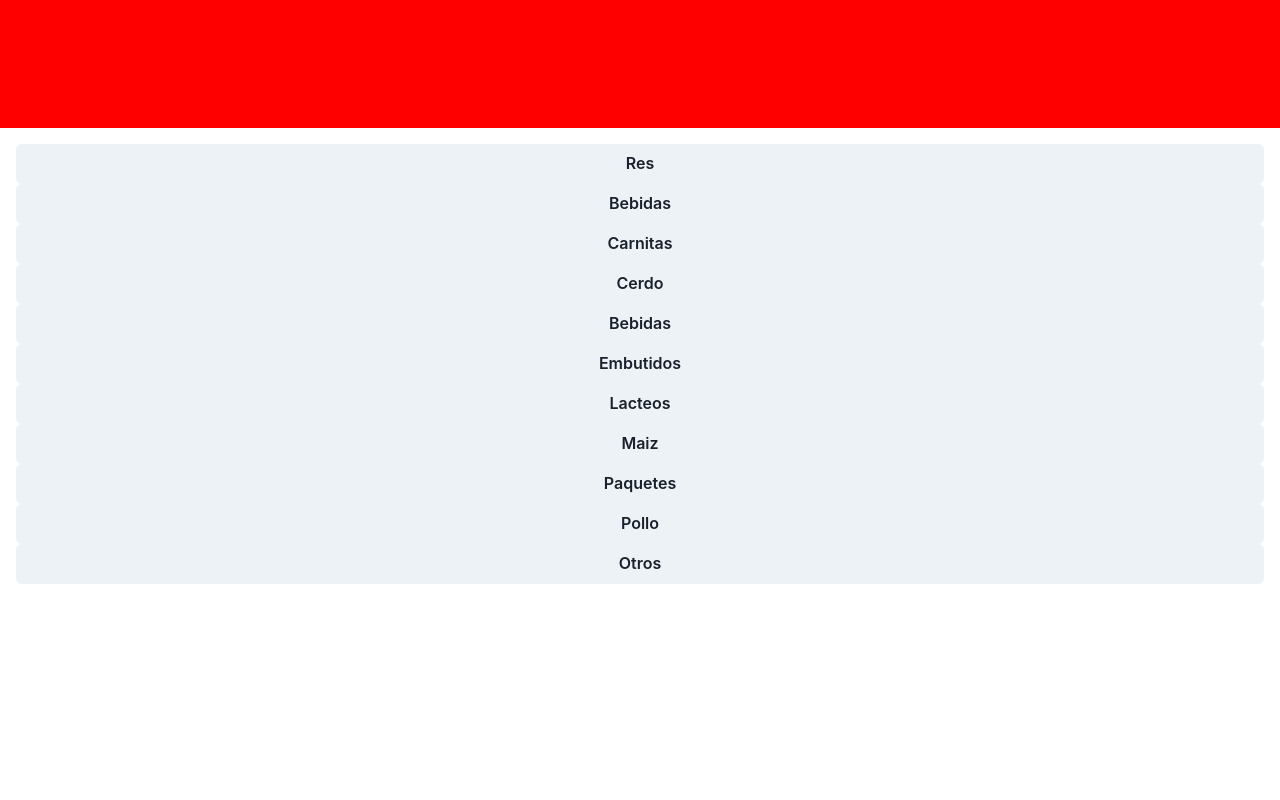
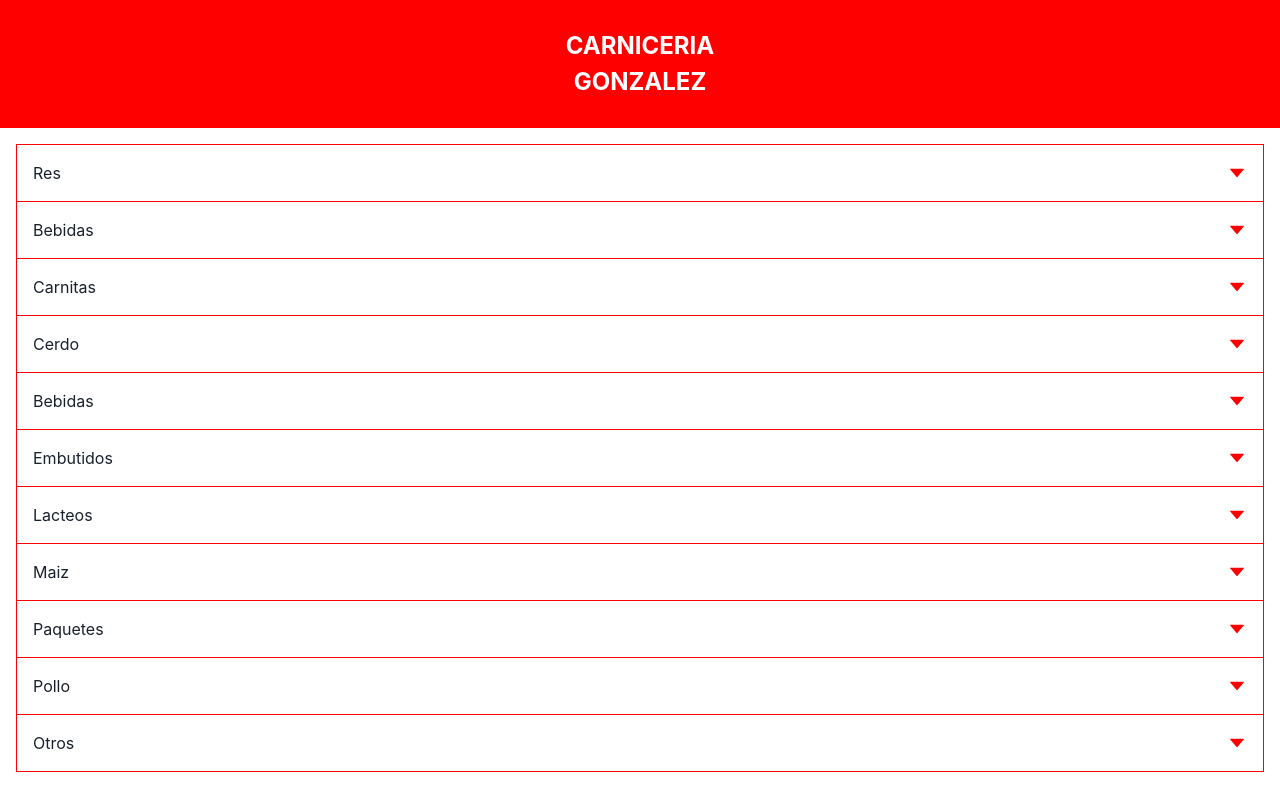
Before and after one commit to theoliver264/carniceria-gonzalez, a Next.js app: page / in a window 1280 px wide. Built offline with nearby package versions, Linux system fonts and the light colour scheme.

Commit message:
slight design change

```diff
--- a/components/ListItem.jsx
+++ b/components/ListItem.jsx
@@ -1,22 +1,38 @@
 import { Button } from "@chakra-ui/button";
 import { useDisclosure } from "@chakra-ui/hooks";
+import Icon from "@chakra-ui/icon";
 import { Image } from "@chakra-ui/image";
+import { Text } from "@chakra-ui/layout";
+import { Flex } from "@chakra-ui/layout";
 import { Box } from "@chakra-ui/layout";
 import { Spinner } from "@chakra-ui/spinner";
 import { Collapse } from "@chakra-ui/transition";
 import { useState } from "react";
+import { AiFillCaretDown } from "react-icons/ai";
 
-export default function ListItem({ title, path }) {
+export default function ListItem({ title, path, index }) {
   const [isLoaded, setIsLoaded] = useState(false);
   const { isOpen, onToggle } = useDisclosure();
 
   return (
     <>
-      <Button onClick={onToggle} isFullWidth>
-        {title}
-      </Button>
+      <Flex
+        onClick={onToggle}
+        w="100%"
+        flexDir="row"
+        p="1rem"
+        justifyContent="space-between"
+        alignItems="center"
+        borderTop="1px solid red"
+        borderRight="1px solid red"
+        borderLeft="1px solid red"
+        {...(index == 10 && { borderBottom: "1px solid red" })}
+      >
+        <Text>{title}</Text>
+        <Icon boxSize={5} color="red" as={AiFillCaretDown} />
+      </Flex>
       <Collapse in={isOpen} animateOpacity>
-        <Box p="8px" color="white">
+        <Box p="8px" color="white" bg="gray.100" borderBottomRadius="8px">
           {!isLoaded && <Spinner />}
           <Image
             src={path}
--- a/package.json
+++ b/package.json
@@ -16,7 +16,8 @@
     "framer-motion": "4",
     "next": "11.0.1",
     "react": "17.0.2",
-    "react-dom": "17.0.2"
+    "react-dom": "17.0.2",
+    "react-icons": "^4.2.0"
   },
   "devDependencies": {
     "eslint": "7.30.0",
--- a/pages/index.jsx
+++ b/pages/index.jsx
@@ -1,8 +1,9 @@
-import { Button } from "@chakra-ui/button";
-import { useDisclosure } from "@chakra-ui/hooks";
-import { Image } from "@chakra-ui/image";
+import { HStack } from "@chakra-ui/layout";
+import { Divider } from "@chakra-ui/layout";
+import { Text } from "@chakra-ui/layout";
+import { Grid } from "@chakra-ui/layout";
+import { VStack } from "@chakra-ui/layout";
 import { Box, Flex } from "@chakra-ui/layout";
-import { Collapse } from "@chakra-ui/transition";
 import Head from "next/head";
 import ListItem from "../components/ListItem";
 
@@ -21,7 +22,6 @@ const Images = [
 ];
 
 export default function Home() {
-  const { isOpen, onToggle } = useDisclosure();
   return (
     <>
       <Head>
@@ -36,13 +36,23 @@ export default function Home() {
         overflow="hidden"
         minH="100vh"
       >
-        <Box bg="red" w="100%" h="20vh" maxH="128px"></Box>
+        <Grid bg="red" w="100%" h="20vh" maxH="128px" flexDir="column">
+          <Text
+            placeSelf="center"
+            color="white"
+            fontWeight="bold"
+            textAlign="center"
+            fontSize="24px"
+          >
+            CARNICERIA <br /> GONZALEZ
+          </Text>
+        </Grid>
 
-        <Box p="1rem">
+        <Flex p="1rem" w="100%" flexDir="column">
           {Images.map(({ title, path }, index) => (
-            <ListItem key={index} title={title} path={path} />
+            <ListItem key={index} title={title} path={path} index={index} />
           ))}
-        </Box>
+        </Flex>
       </Flex>
     </>
   );
```
Also changed, not shown: 1 other file (tests, documents, lock files or other folders).
